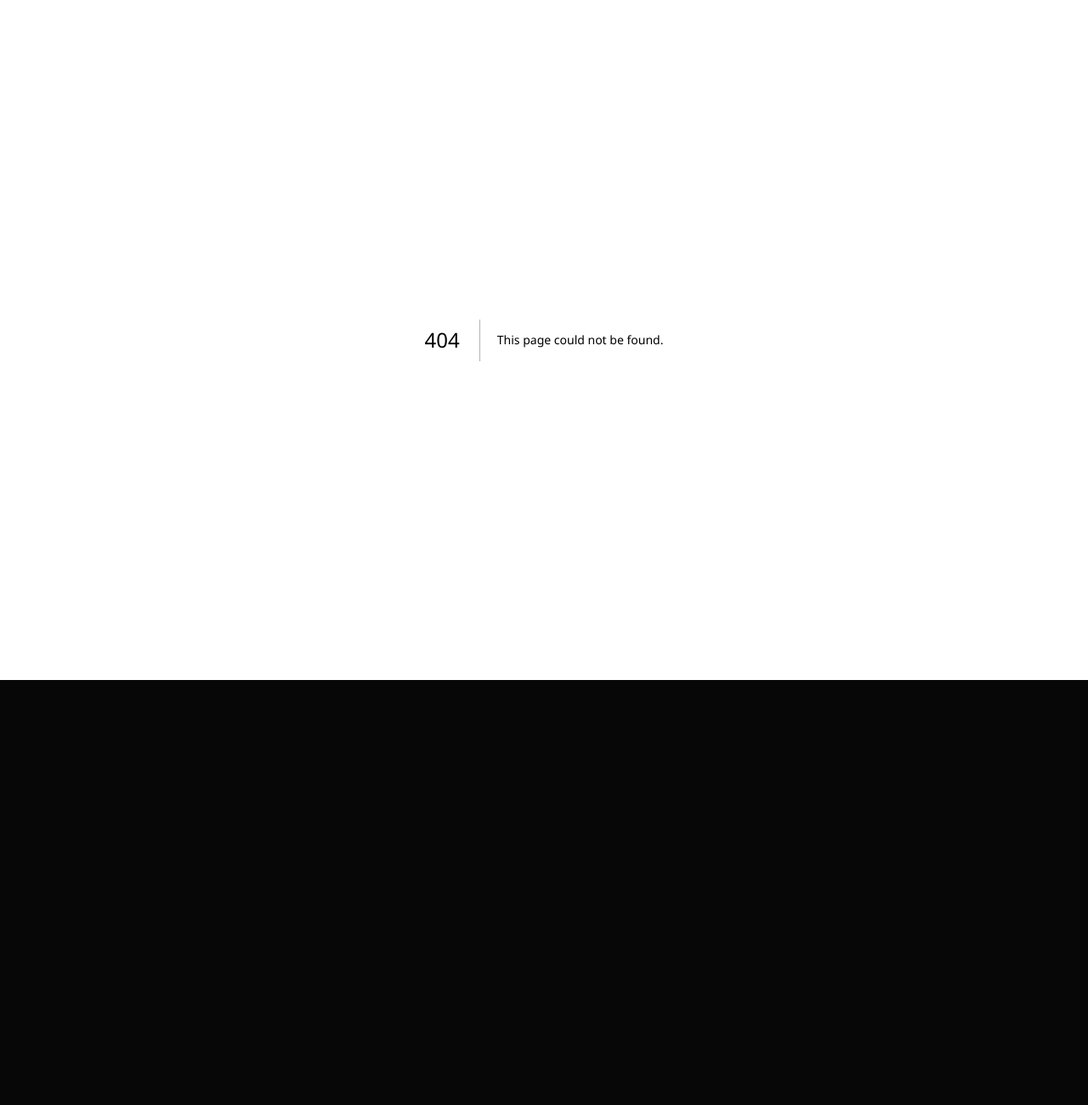
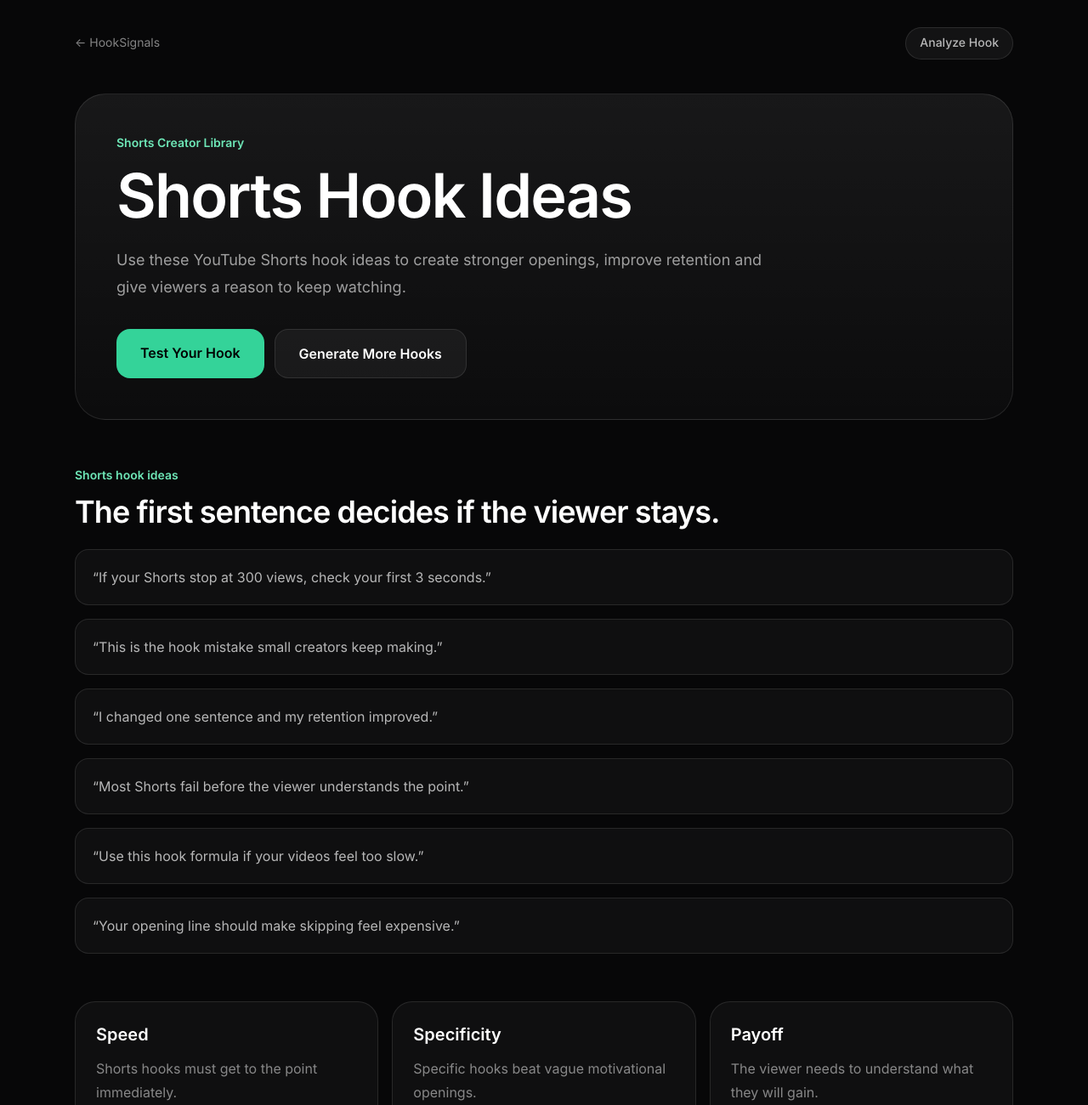
Before and after one commit to ValeBid/-hooksignals-site, a Next.js app: page /shorts-hook-ideas in a window 1280 px wide. Before the commit this address had no page. Shown: the top 1300 px of the page at 85% size. Before the commit the page ends 800 px from the top, so only its background shows below. Built offline with nearby package versions, Linux system fonts and the light colour scheme.

Commit message:
Create page.tsx
add shorts hook ideas page

```diff
--- /dev/null
+++ b/app/shorts-hook-ideas/page.tsx
@@ -0,0 +1,121 @@
+export const metadata = {
+  title: "Shorts Hook Ideas | YouTube Shorts Hooks | HookSignals",
+  description:
+    "Explore YouTube Shorts hook ideas designed for better retention, curiosity and scroll-stopping openings.",
+};
+
+const ideas = [
+  "If your Shorts stop at 300 views, check your first 3 seconds.",
+  "This is the hook mistake small creators keep making.",
+  "I changed one sentence and my retention improved.",
+  "Most Shorts fail before the viewer understands the point.",
+  "Use this hook formula if your videos feel too slow.",
+  "Your opening line should make skipping feel expensive.",
+];
+
+export default function ShortsHookIdeasPage() {
+  return (
+    <main className="min-h-screen bg-[#070708] text-white">
+      <section className="mx-auto max-w-6xl px-6 py-8">
+        <nav className="mb-10 flex items-center justify-between">
+          <a href="/" className="text-sm text-white/50">
+            ← HookSignals
+          </a>
+
+          <a
+            href="/hook-analyzer"
+            className="rounded-full border border-white/10 bg-white/5 px-4 py-2 text-sm font-medium text-white/70"
+          >
+            Analyze Hook
+          </a>
+        </nav>
+
+        <section className="rounded-[36px] border border-white/10 bg-gradient-to-b from-white/[0.07] to-white/[0.025] p-7 md:p-12">
+          <p className="mb-4 text-sm font-semibold text-emerald-300">
+            Shorts Creator Library
+          </p>
+
+          <h1 className="max-w-5xl text-5xl font-semibold tracking-tight md:text-7xl">
+            Shorts Hook Ideas
+          </h1>
+
+          <p className="mt-6 max-w-3xl text-lg leading-8 text-white/60">
+            Use these YouTube Shorts hook ideas to create stronger openings,
+            improve retention and give viewers a reason to keep watching.
+          </p>
+
+          <div className="mt-8 flex flex-col gap-3 sm:flex-row">
+            <a
+              href="/hook-analyzer"
+              className="rounded-2xl bg-emerald-400 px-7 py-4 text-center font-semibold text-black"
+            >
+              Test Your Hook
+            </a>
+
+            <a
+              href="/youtube-hook-generator"
+              className="rounded-2xl border border-white/10 bg-white/5 px-7 py-4 text-center font-semibold text-white"
+            >
+              Generate More Hooks
+            </a>
+          </div>
+        </section>
+
+        <section className="mt-14">
+          <p className="mb-3 text-sm font-semibold text-emerald-300">
+            Shorts hook ideas
+          </p>
+
+          <h2 className="text-3xl font-semibold tracking-tight md:text-4xl">
+            The first sentence decides if the viewer stays.
+          </h2>
+
+          <div className="mt-6 grid gap-4">
+            {ideas.map((idea) => (
+              <div
+                key={idea}
+                className="rounded-2xl border border-white/10 bg-white/[0.035] p-5 text-white/70"
+              >
+                “{idea}”
+              </div>
+            ))}
+          </div>
+        </section>
+
+        <section className="mt-14 grid gap-4 md:grid-cols-3">
+          {[
+            ["Speed", "Shorts hooks must get to the point immediately."],
+            ["Specificity", "Specific hooks beat vague motivational openings."],
+            ["Payoff", "The viewer needs to understand what they will gain."],
+          ].map(([title, desc]) => (
+            <div
+              key={title}
+              className="rounded-3xl border border-white/10 bg-white/[0.035] p-6"
+            >
+              <h2 className="text-xl font-semibold">{title}</h2>
+              <p className="mt-3 leading-7 text-white/50">{desc}</p>
+            </div>
+          ))}
+        </section>
+
+        <section className="mt-14 rounded-[32px] border border-emerald-300/20 bg-emerald-300/[0.06] p-7 md:p-10">
+          <h2 className="text-3xl font-semibold">
+            Do not publish weak openings.
+          </h2>
+
+          <p className="mt-4 max-w-3xl leading-8 text-white/60">
+            Before publishing, run your Shorts hook through HookSignals and
+            check whether it has enough clarity, curiosity and retention power.
+          </p>
+
+          <a
+            href="/hook-analyzer"
+            className="mt-7 inline-block rounded-2xl bg-emerald-400 px-7 py-4 font-semibold text-black"
+          >
+            Open Hook Analyzer
+          </a>
+        </section>
+      </section>
+    </main>
+  );
+}
```
